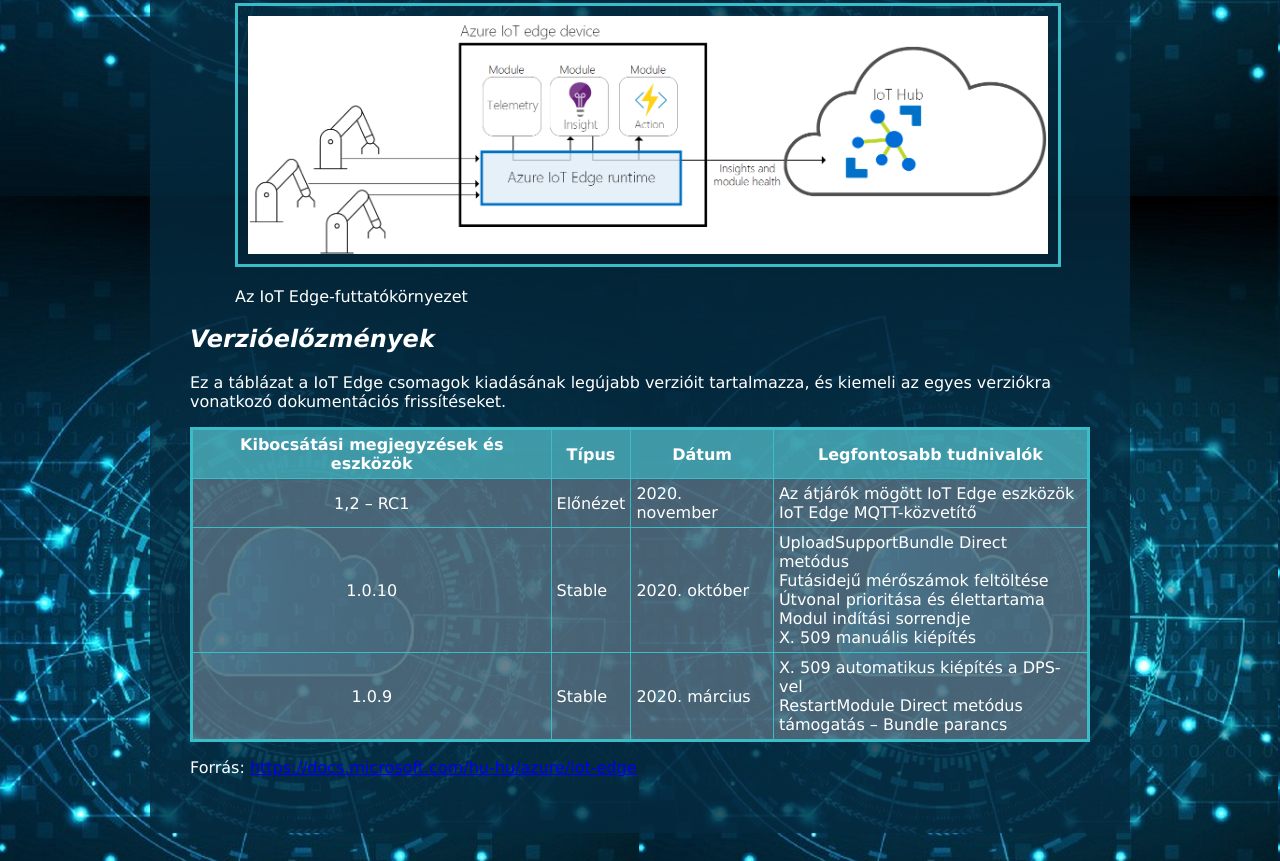
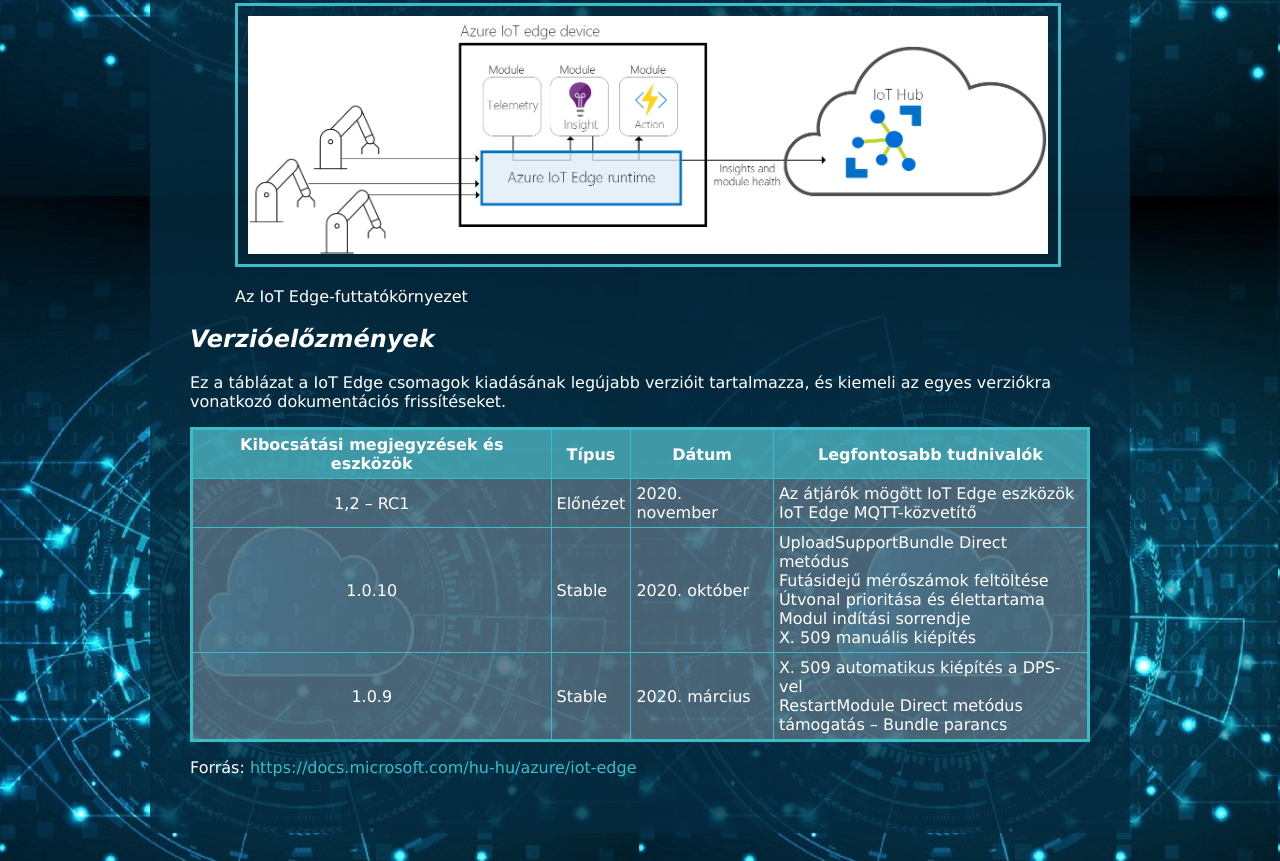
Before and after one commit to VAttila07/Azure-IoT-Edge, a plain HTML site: page index.html in a window 1280 px wide. Shown: the part 604-1465 px from the top of the page. Drawn offline with Linux system fonts and the light colour scheme.

Commit message:
Link design

```diff
--- a/styles.css
+++ b/styles.css
@@ -66,3 +66,12 @@ h1,
 h2 {
   font-style: italic;
 }
+
+a {
+  text-decoration: none;
+  color: rgb(58, 189, 201);
+}
+
+a:hover {
+  color: yellow;
+}
```
